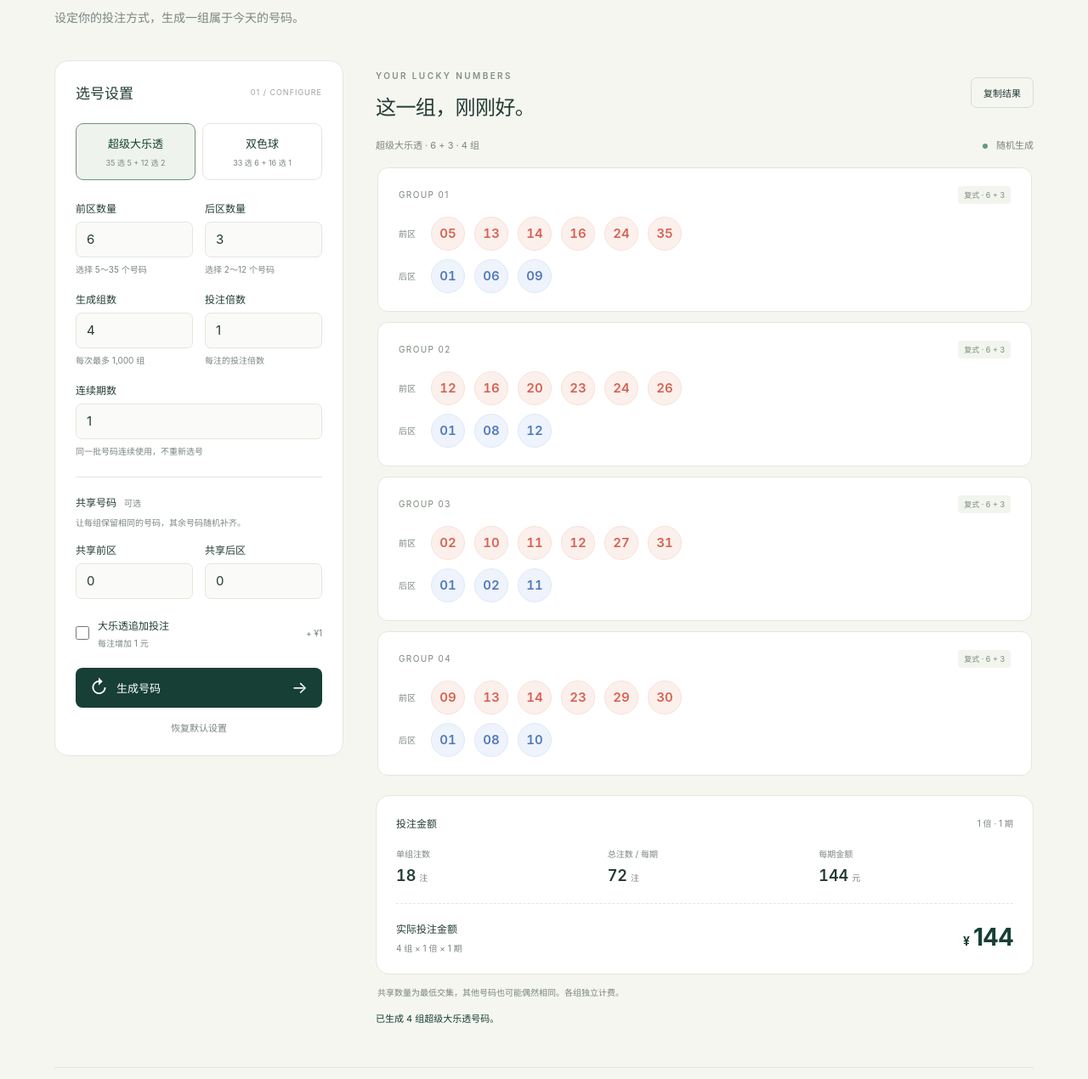
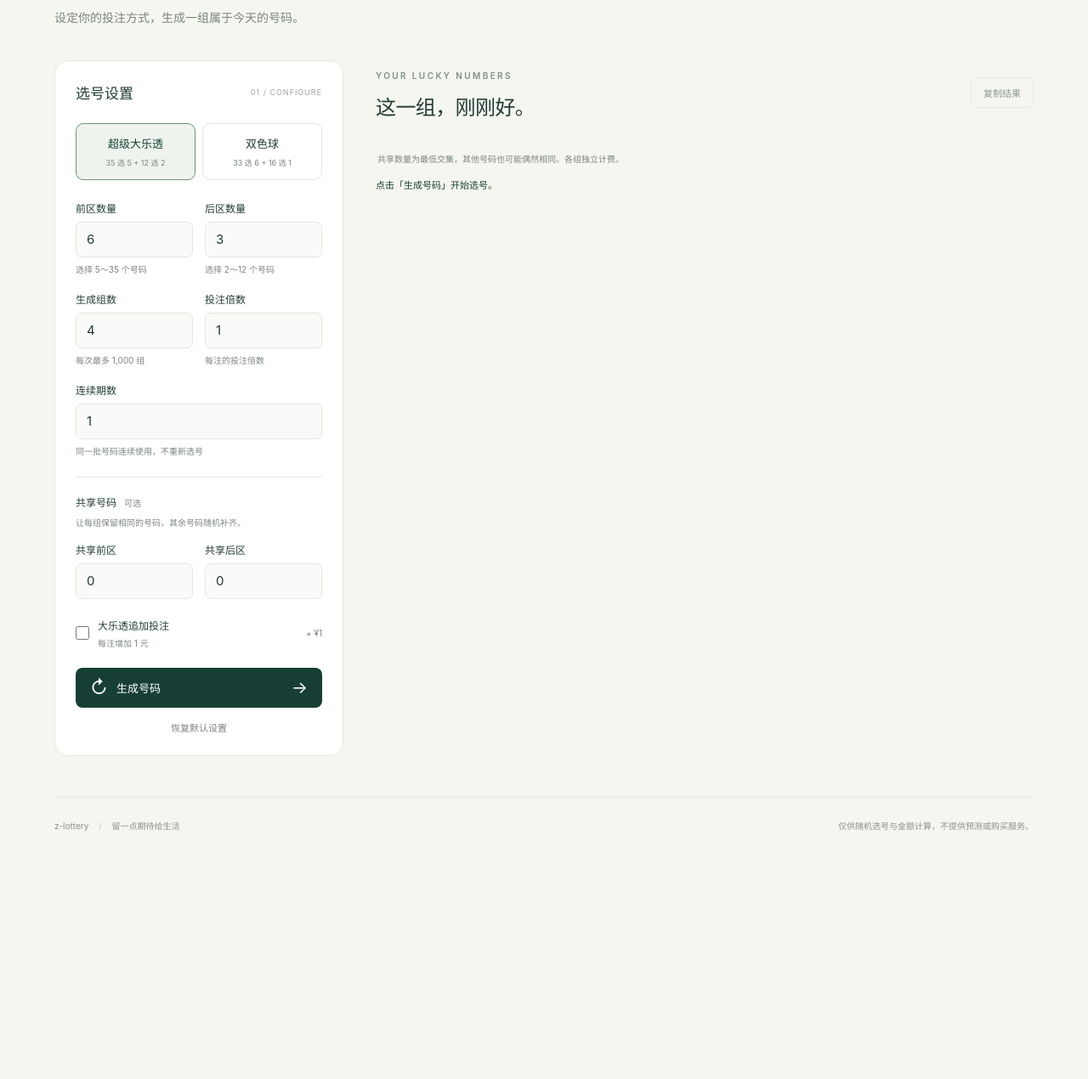
Before and after one commit to jiuwusan/z-lottery, a plain HTML site: page web/index.html in a window 1280 px wide. Shown: the part 230-1500 px from the top of the page at 85% size. After the commit the page ends 1241 px from the top, so only its background shows below. Drawn offline with Linux system fonts and the light colour scheme.

Commit message:
fix: generate lottery numbers only on explicit submission

```diff
--- a/web/app.js
+++ b/web/app.js
@@ -53,6 +53,8 @@
   }
 
   function render(result) {
+    document.querySelector('#result-meta').hidden = false;
+    summaryElement.hidden = false;
     const { config, game } = result;
     const isMultiple = config.front > game.frontPick || config.back > game.backPick;
     const fragment = document.createDocumentFragment();
@@ -114,7 +116,9 @@
   document.querySelector('#reset-button').addEventListener('click', () => {
     form.reset();
     updateGame();
-    generate();
+    showError('');
+    revision++;
+    statusElement.textContent = '已恢复默认设置，点击「生成号码」生成结果。';
   });
 
   copyButton.addEventListener('click', async () => {
@@ -148,5 +152,4 @@
   });
 
   updateGame();
-  generate();
 })();
--- a/web/index.html
+++ b/web/index.html
@@ -35,12 +35,12 @@
           </form>
         </section>
         <section class="results" aria-labelledby="results-title">
-          <div class="section-heading result-heading"><div><span class="eyebrow">YOUR LUCKY NUMBERS</span><h2 id="results-title">这一组，刚刚好。</h2></div><button id="copy-button" class="outline-button" type="button">复制结果</button></div>
-          <div class="result-meta"><span id="result-description"></span><span class="fresh-label"><i></i> 随机生成</span></div>
+          <div class="section-heading result-heading"><div><span class="eyebrow">YOUR LUCKY NUMBERS</span><h2 id="results-title">这一组，刚刚好。</h2></div><button id="copy-button" class="outline-button" type="button" disabled>复制结果</button></div>
+          <div class="result-meta" id="result-meta" hidden><span id="result-description"></span><span class="fresh-label"><i></i> 随机生成</span></div>
           <div id="tickets" class="tickets"></div>
-          <div class="panel summary" id="summary"></div>
+          <div class="panel summary" id="summary" hidden></div>
           <p class="result-note">共享数量为最低交集，其他号码也可能偶然相同。各组独立计费。</p>
-          <div id="status" class="status" role="status" aria-live="polite"></div>
+          <div id="status" class="status" role="status" aria-live="polite">点击「生成号码」开始选号。</div>
         </section>
       </div>
     </main>
```
Also changed, not shown: web/README.md.
